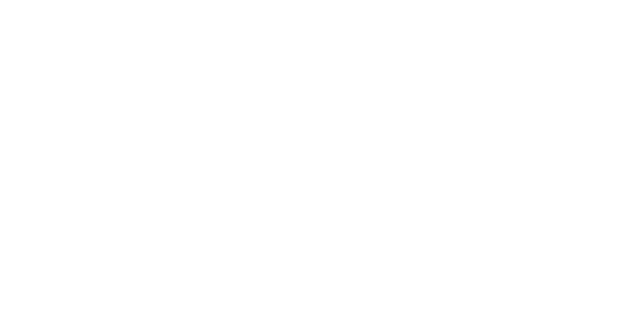
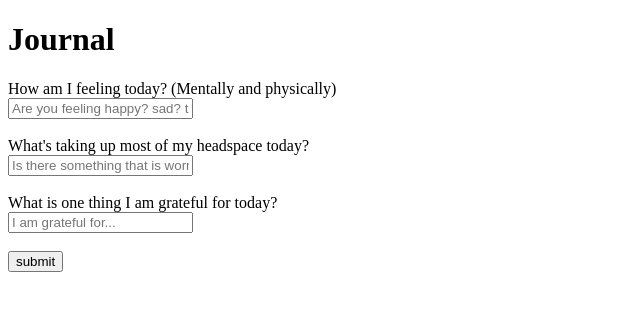
Before and after one commit to kelbri10/Mentality, a website: page public/journal.html in a window 1280 px wide. Shown: the whole page, without its empty margins (0-640 px from the left). Drawn offline with Linux system fonts and the light colour scheme.

Commit message:
added html to homepage for buttons, added form to journal

```diff
--- a/public/journal.html
+++ b/public/journal.html
@@ -3,9 +3,24 @@
 <head>
     <meta charset="UTF-8">
     <meta name="viewport" content="width=device-width, initial-scale=1.0">
-    <title>Document</title>
+    <title>Journal</title>
 </head>
 <body>
+    <header>
+        <h1>Journal</h1>
+        <form action = '/journal' method='POST'>
+            <label for='feeling'>How am I feeling today? (Mentally and physically)</label><br>
+            <input type='text' id='feeling' placeholder='Are you feeling happy? sad? tired?'><br><br>
 
+            <label for='why'>What's taking up most of my headspace today?</label><br>
+            <input type='text'  id='headspace' placeholder='Is there something that is worrying you?'><br><br>
+
+            <label for='grateful'>What is one thing I am grateful for today?</label><br>
+            <input type='text' id='grateful' placeholder='I am grateful for...'><br><br>
+
+            <input type='submit' value='submit'>
+        </form>
+
+    </header>
 </body>
 </html>
```
Also changed, not shown: public/index.html (+8 -0 lines).
